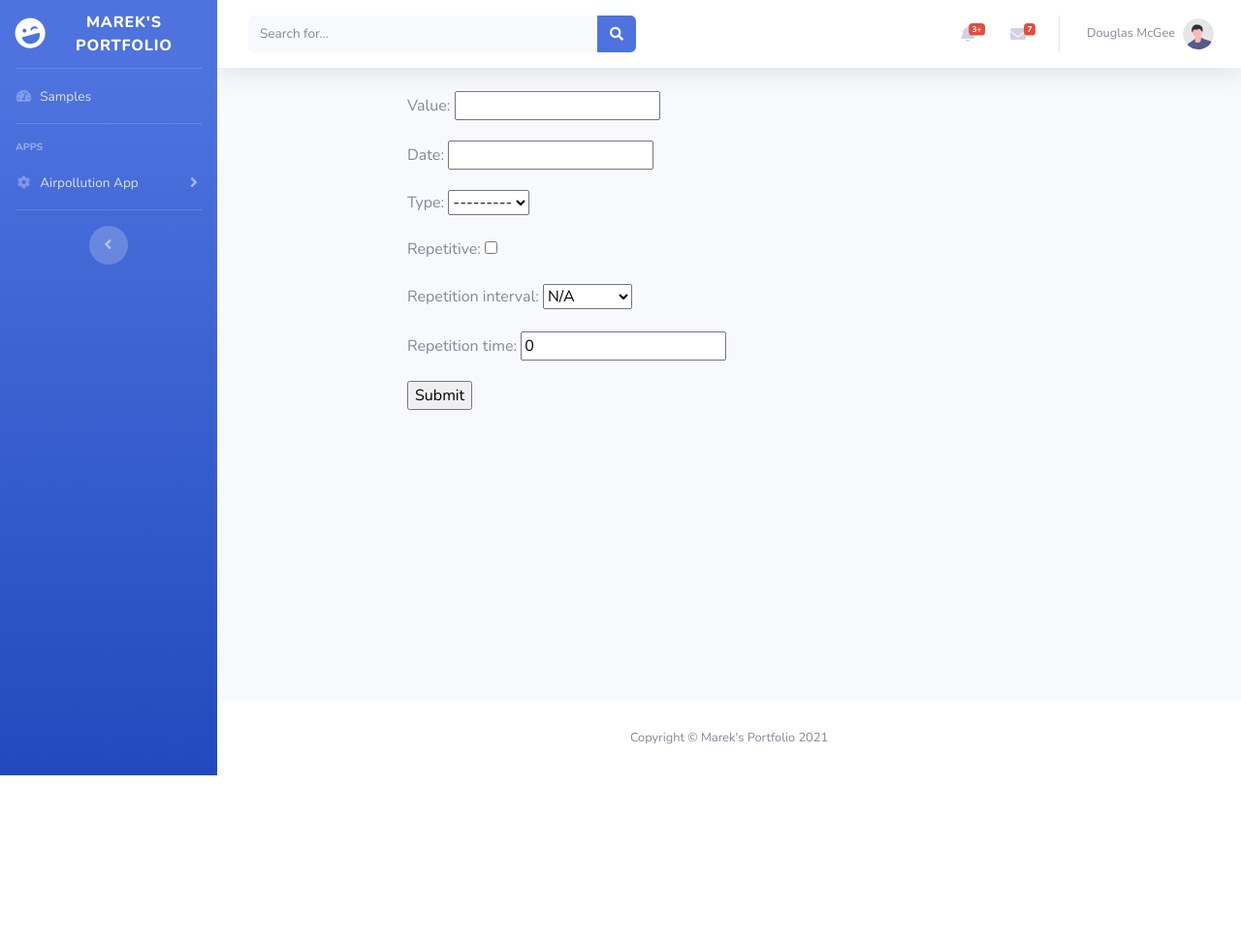
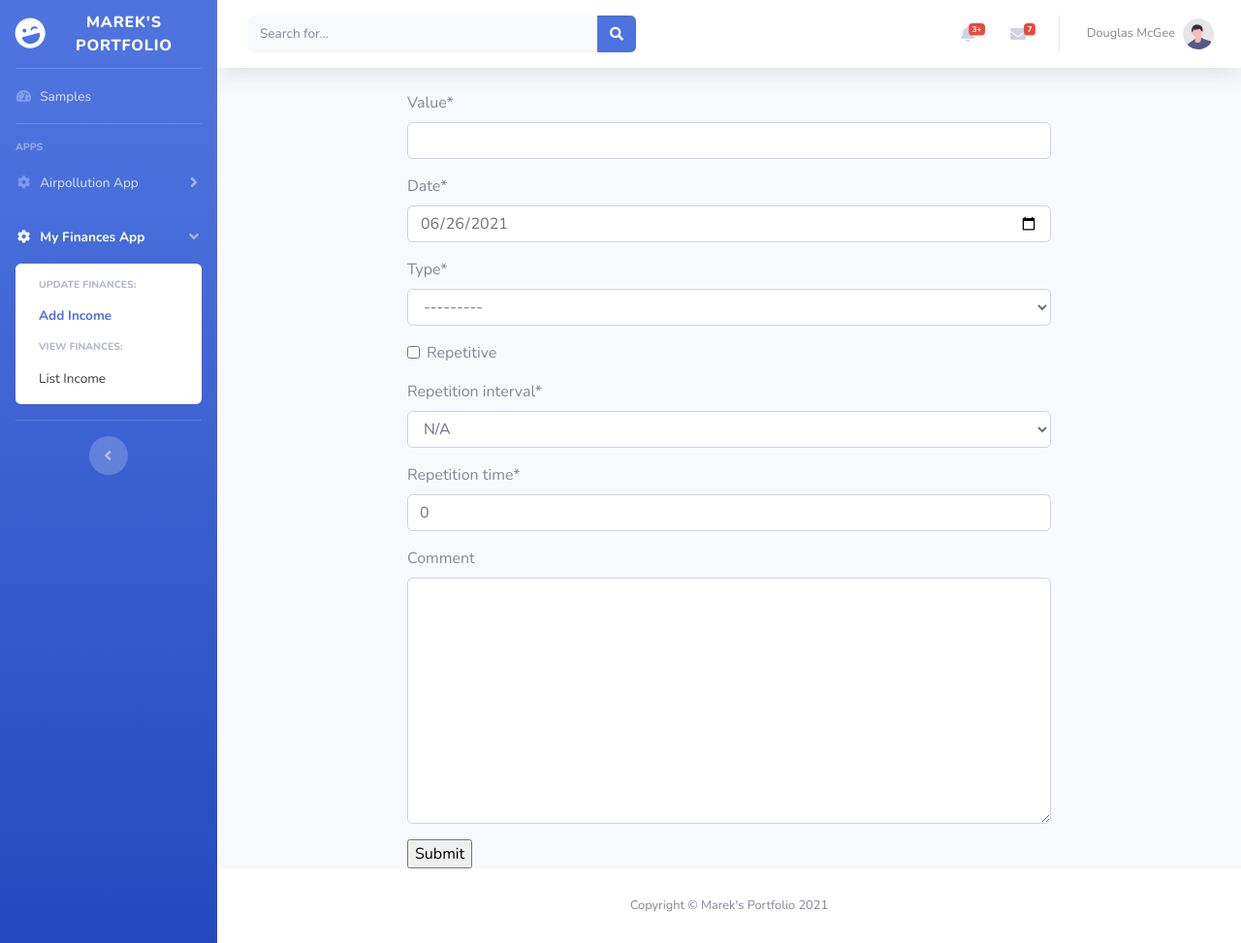
Before and after one commit to SugarloafAndACupOfJoe/mareks_portfolio, a Django app: page /my_finances/income_create/ in a window 1280 px wide. Shown: the whole page at 97% size. Before the commit the page ends 800 px from the top, so only its background shows below. Run offline with Django 3.2, Linux system fonts and the light colour scheme; some libraries are stand-ins or nearby versions.

Commit message:
covered class based views and forms

```diff
--- a/mareks_portfolio/settings.py
+++ b/mareks_portfolio/settings.py
@@ -37,6 +37,7 @@ INSTALLED_APPS = [
     'django.contrib.sessions',
     'django.contrib.messages',
     'django.contrib.staticfiles',
+    'crispy_forms',
     'airpollution',
     'my_finances',
     'website',
@@ -131,3 +132,5 @@ STATICFILES_DIRS = [
 MEDIA_URL = '/media/'
 
 MEDIA_ROOT = BASE_DIR / 'media'
+
+CRISPY_TEMPLATE_PACK = 'bootstrap4'
--- /dev/null
+++ b/my_finances/forms.py
@@ -0,0 +1,61 @@
+from django import forms
+from datetime import date
+
+from my_finances.models import Income
+
+
+class DateInput(forms.DateInput):
+    input_type = 'date'
+
+
+class IncomeForm(forms.ModelForm):
+    class Meta:
+        model = Income
+        fields = ['value', 'date', 'type', 'repetitive', 'repetition_interval', 'repetition_time', 'comment']
+        # widgets = {
+        #     'date': DateInput()
+        # }
+
+    date = forms.DateField(widget=DateInput, initial=date.today())
+    # comment = forms.CharField(required=False, widget=forms.Textarea(
+    #     attrs={
+    #         "placeholder": "Gimme some blocky comment",
+    #         "class": "some-class-for-html",
+    #         "id": "some-id-for-html",
+    #         "rows": 10,  # won't work because of crispy
+    #         "cols": 10,  # same
+    #     }), help_text="This comment is not required", label="Hello world", disabled=False)
+
+    def clean(self):
+        cleaned_data = self.cleaned_data
+        # comment_char = cleaned_data.get('comment_char')
+        # if comment_char and 'Marek says: ' not in comment_char:
+        #     cleaned_data['comment_char'] = 'Marek says: ' + comment_char
+        #
+        # comment = cleaned_data.get('comment')
+        # if 'Marek blabbers: ' not in comment:
+        #     cleaned_data['comment'] = 'Marek blabber: ' + comment
+
+        return cleaned_data
+
+    def is_valid(self):
+        is_valid = super().is_valid()
+
+        # comment = self.cleaned_data.get('comment')
+        # if "it's marek's fault" in comment.lower():
+        #     self.add_error('comment', 'It is not Marek\'s fault!!!')
+        #     is_valid = False
+
+        # form_date = self.cleaned_data.get('date')
+        # if (form_date - date.today()).days < 0:
+        #     self.add_error('date', 'Income can not be backdated')
+        #     is_valid = False
+
+        return is_valid
+
+    def save(self, commit=True):
+        instance = super().save(commit=False)
+        # Do something here...
+        if commit:
+            instance.save()
+        return instance
--- a/my_finances/models.py
+++ b/my_finances/models.py
@@ -22,6 +22,7 @@ class Income(models.Model):
     repetitive = models.BooleanField(default=False)
     repetition_interval = models.PositiveSmallIntegerField(choices=RInterval.choices, default=1)
     repetition_time = models.PositiveSmallIntegerField(default=0)
+    comment = models.TextField(null=True, blank=True)
     created_at = models.DateTimeField(auto_now_add=True)
 
     def __str__(self):
--- a/my_finances/views.py
+++ b/my_finances/views.py
@@ -1,32 +1,75 @@
-from django.urls import reverse_lazy
+from datetime import datetime
+from django.contrib import messages
+from django.urls import reverse_lazy, reverse
 from django.views.generic.detail import DetailView
 from django.views.generic.edit import CreateView, DeleteView, UpdateView
 from django.views.generic.list import ListView
 
+from my_finances.forms import IncomeForm
 from my_finances.models import Income
 
 
 class IncomeListView(ListView):
     model = Income
     paginate_by = 100
+    # template_name = 'my_finances/income_list.html'
+    # queryset = Income.objects.all()
+    # context_object_name = 'income_list'
+    # extra_context = {'marunio1': 'Hello Marunio', 'marunio2': 'What up?!'}
+    # allow_empty = True
 
 
 class IncomeDetailView(DetailView):
     model = Income
+    # template_name = 'my_finances/income_list.html'
+    # queryset = Income.objects.all()
+    # context_object_name = 'income'
+    # extra_context = {'marunio1': 'Hello Marunio', 'marunio2': 'What up?!'}
 
 
 class IncomeCreatView(CreateView):
     model = Income
-    fields = ['value', 'date', 'type', 'repetitive', 'repetition_interval', 'repetition_time']
-    success_url = reverse_lazy('my_finances:income_list')
+    form_class = IncomeForm
+    # template_name = 'my_finances/income_form.html'
+    # template_name_suffix = '_create_form'
+    # extra_context = {'dupa': 'blada', 'hello': 'world', 'additiona_stuff': Outcome.objects.all()}
+    # success_url = reverse_lazy('my_finances:income_list')
+
+    # def post(self, request, *args, **kwargs):
+    #     form_date = request.POST['date']
+    #     form_date = datetime.strptime(form_date, '%Y-%m-%d')
+    #     if (form_date - datetime.today()).days < 0:
+    #         messages.error(self.request, 'Income can not be backdated')
+    #         return super().get(request, *args, **kwargs)
+    #     return super().post(request, *args, **kwargs)
+
+    def get_success_url(self):
+        messages.success(self.request, 'Income created successfully!')
+        return reverse_lazy('my_finances:income_list')
 
 
 class IncomeUpdateView(UpdateView):
     model = Income
-    fields = ['value', 'date', 'type', 'repetitive', 'repetition_interval', 'repetition_time']
-    success_url = reverse_lazy('my_finances:income_list')
+    form_class = IncomeForm
+    template_name = 'my_finances/income_form.html'
+    # template_name_suffix = '_update_form'
+    # queryset = Income.objects.all()
+    # context_object_name = 'income'
+    # extra_context = {'dupa': 'blada'}
+
+    def get_success_url(self):
+        messages.success(self.request, 'Income updated successfully!')
+        return reverse('my_finances:income_detail', kwargs={'pk': self.object.pk})
 
 
 class IncomeDeleteView(DeleteView):
     model = Income
-    success_url = reverse_lazy('my_finances:income_list')
+    # template_name = 'my_finances/income_confirm_delete.html'
+    # template_name_suffix = '_delete_form'
+    # queryset = Income.objects.all()
+    # context_object_name = 'income'
+    # extra_context = {'dupa': 'blada'}
+
+    def get_success_url(self):
+        messages.success(self.request, 'Income deleted successfully!')
+        return reverse_lazy('my_finances:income_list')
--- a/templates/base.html
+++ b/templates/base.html
@@ -62,29 +62,51 @@
             Apps
         </div>
 
-        <!-- Nav Item - Pages Collapse Menu -->
+        <!-- Nav Item - Airpollution Collapse Menu -->
         <li class="nav-item{% if app_name == 'airpollution' %} active{% endif %}">
-            <a class="nav-link{% if app_name != 'airpollution' %} collapsed{% endif %}" href="#" data-toggle="collapse" data-target="#collapseTwo"
-               aria-expanded="true" aria-controls="collapseTwo">
+            <a class="nav-link{% if app_name != 'airpollution' %} collapsed{% endif %}" href="#" data-toggle="collapse" data-target="#collapseOne"
+               aria-expanded="true" aria-controls="collapseOne">
                 <i class="fas fa-fw fa-cog"></i>
                 <span>Airpollution App</span>
             </a>
-            <div id="collapseTwo" class="collapse{% if app_name == 'airpollution' %} show{% endif %}" aria-labelledby="headingTwo" data-parent="#accordionSidebar">
+            <div id="collapseOne" class="collapse{% if app_name == 'airpollution' %} show{% endif %}" aria-labelledby="headingOne" data-parent="#accordionSidebar">
                 <div class="bg-white py-2 collapse-inner rounded">
                     <h6 class="collapse-header">Upload data:</h6>
                     {% url 'airpollution:upload' as airpollution_upload %}
                     <a class="collapse-item{% if page_path == airpollution_upload %} active{% endif %}"
-                       href="{% url 'airpollution:upload' %}">Upload</a>
+                       href="{{ airpollution_upload }}">Upload</a>
                     <h6 class="collapse-header">View data:</h6>
                 {% url 'airpollution:table' as airpollution_table %}
                     <a class="collapse-item{% if page_path == airpollution_table %} active{% endif %}"
-                       href="{% url 'airpollution:table' %}">Table</a>
+                       href="{{ airpollution_table }}">Table</a>
                 {% url 'airpollution:charts' as airpollution_charts %}
                     <a class="collapse-item{% if page_path == airpollution_charts %} active{% endif %}"
-                       href="{% url 'airpollution:charts' %}">Charts</a>
+                       href="{{ airpollution_charts }}">Charts</a>
                 </div>
             </div>
         </li>
+
+    <!-- Nav Item - My Finances Collapse Menu -->
+        <li class="nav-item{% if app_name == 'my_finances' %} active{% endif %}">
+            <a class="nav-link{% if app_name != 'my_finances' %} collapsed{% endif %}" href="#" data-toggle="collapse" data-target="#collapseTwo"
+               aria-expanded="true" aria-controls="collapseTwo">
+                <i class="fas fa-fw fa-cog"></i>
+                <span>My Finances App</span>
+            </a>
+            <div id="collapseTwo" class="collapse{% if app_name == 'my_finances' %} show{% endif %}" aria-labelledby="headingTwo" data-parent="#accordionSidebar">
+                <div class="bg-white py-2 collapse-inner rounded">
+                    <h6 class="collapse-header">Update finances:</h6>
+                    {% url 'my_finances:income_create' as my_finances_income_create %}
+                    <a class="collapse-item{% if page_path == my_finances_income_create %} active{% endif %}"
+                       href="{{ my_finances_income_create }}">Add Income</a>
+                    <h6 class="collapse-header">View finances:</h6>
+                {% url 'my_finances:income_list' as my_finances_income_list %}
+                    <a class="collapse-item{% if page_path == my_finances_income_list %} active{% endif %}"
+                       href="{{ my_finances_income_list }}">List Income</a>
+                </div>
+            </div>
+        </li>
+
 
         <!-- Divider -->
         <hr class="sidebar-divider">
--- a/templates/my_finances/income_detail.html
+++ b/templates/my_finances/income_detail.html
@@ -4,6 +4,9 @@
     <div class="row">
         <div class="col-lg-8 mx-auto">
 
+            <h1>{{ marunio1 }}</h1>
+            <h1>{{ marunio2 }}</h1>
+            <h1>{{ marunio }}</h1>
             <h1>Income {{ object.pk }}</h1>
             <ul>
                 <li>Date: {{ income.date|date }}</li>
--- a/templates/my_finances/income_form.html
+++ b/templates/my_finances/income_form.html
@@ -1,11 +1,12 @@
 {% extends 'base.html' %}
+{% load crispy_forms_tags %}
 
 {% block content %}
     <div class="row">
         <div class="col-lg-8 mx-auto">
 
             <form method="post">{% csrf_token %}
-                {{ form.as_p }}
+                {{ form|crispy }}
                 <input type="submit" value="Submit">
             </form>
 
--- a/templates/my_finances/income_list.html
+++ b/templates/my_finances/income_list.html
@@ -9,7 +9,7 @@
                 {% for income in object_list %}
                     <li>
                         <a href="{% url 'my_finances:income_detail' income.pk %}">
-                            {{ income.date|date }} - {{ income.get_type_display }} - ${{ income.value }} -
+                            {{ income.id }} - {{ income.date|date }} - {{ income.get_type_display }} - ${{ income.value }} -
                             Repetitive: {{ income.repetitive }}
                             {% if income.repetitive %}
                                 every {{ income.repetition_time }} {{ income.get_repetition_interval_display }}
```
Also changed, not shown: my_finances/migrations/0005_auto_20210510_2136.py (added), my_finances/migrations/0006_auto_20210510_2137.py (added), my_finances/migrations/0007_income_comment.py (added), my_finances/migrations/0008_income_name.py (added), my_finances/migrations/0009_auto_20210510_2150.py (added), my_finances/migrations/0010_auto_20210510_2152.py (added), my_finances/migrations/0011_auto_20210511_1139.py (added).
